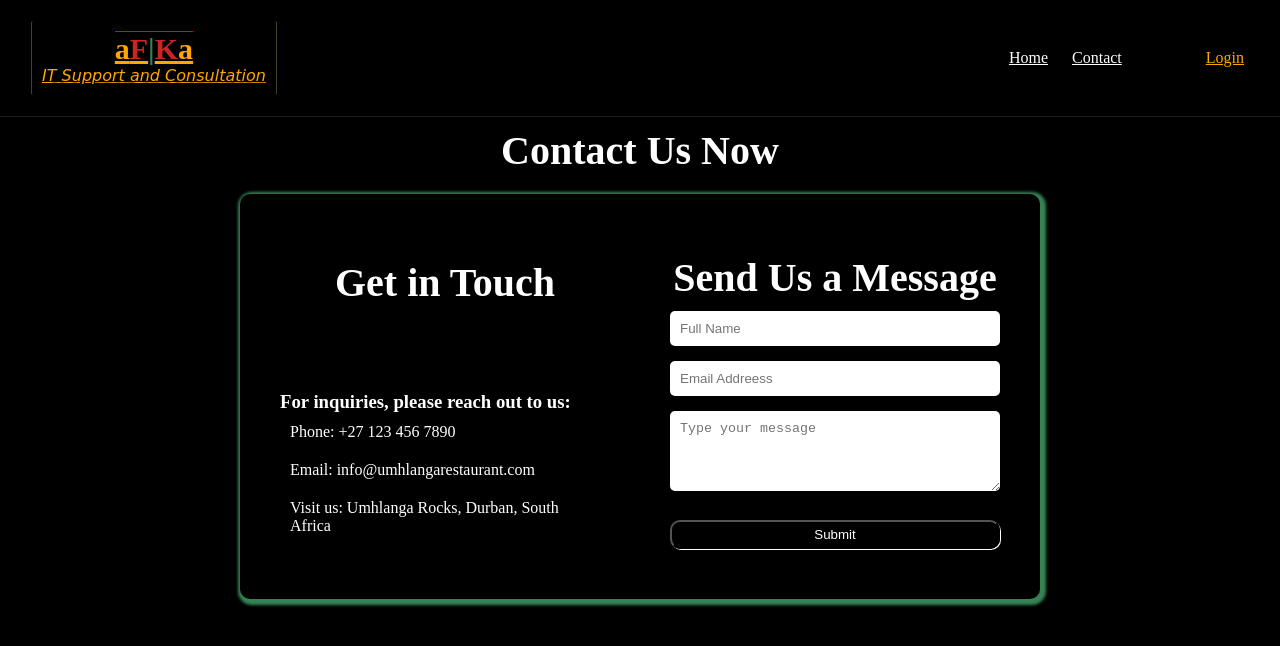
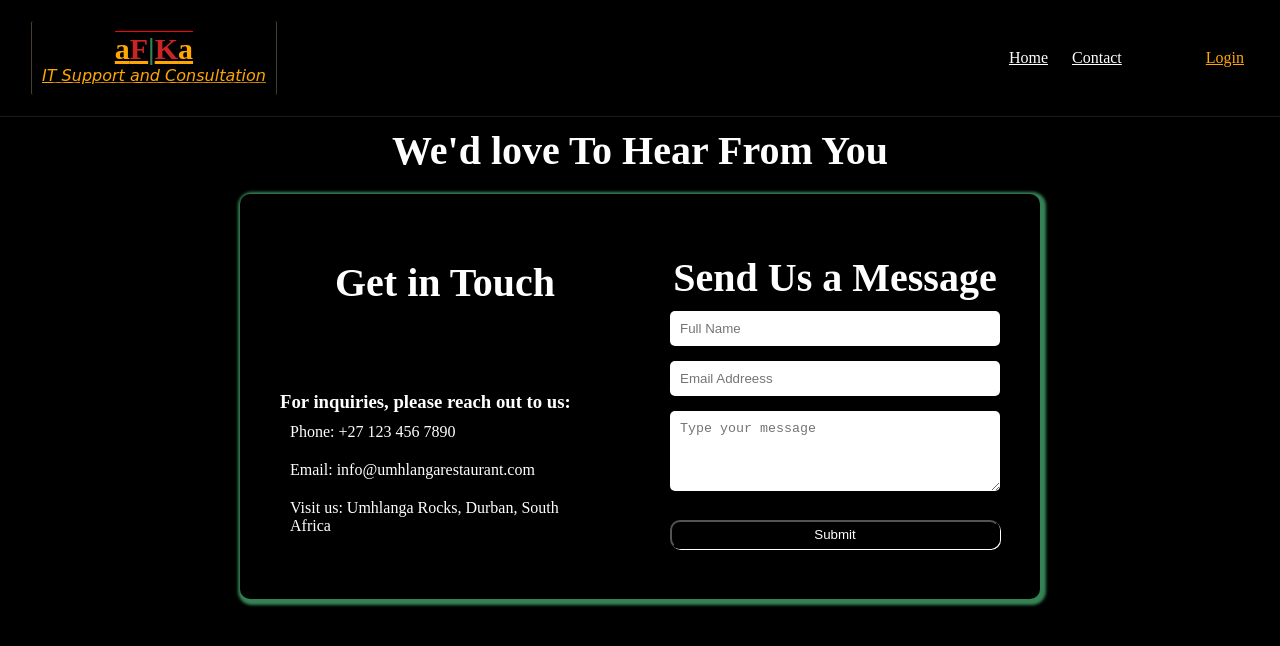
Before and after one commit to Afika-1/aFiKa-Consultations, a plain HTML site: page contact.html in a window 1280 px wide. Drawn offline with Linux system fonts and the light colour scheme.

Commit message:
...contact heading changed.

```diff
--- a/contact.html
+++ b/contact.html
@@ -32,7 +32,7 @@
         </div>
       </nav>
 
-      <h2>Contact Us Now</h2>
+      <h2>We'd love To Hear From You</h2>
 
        <main>
 
```
